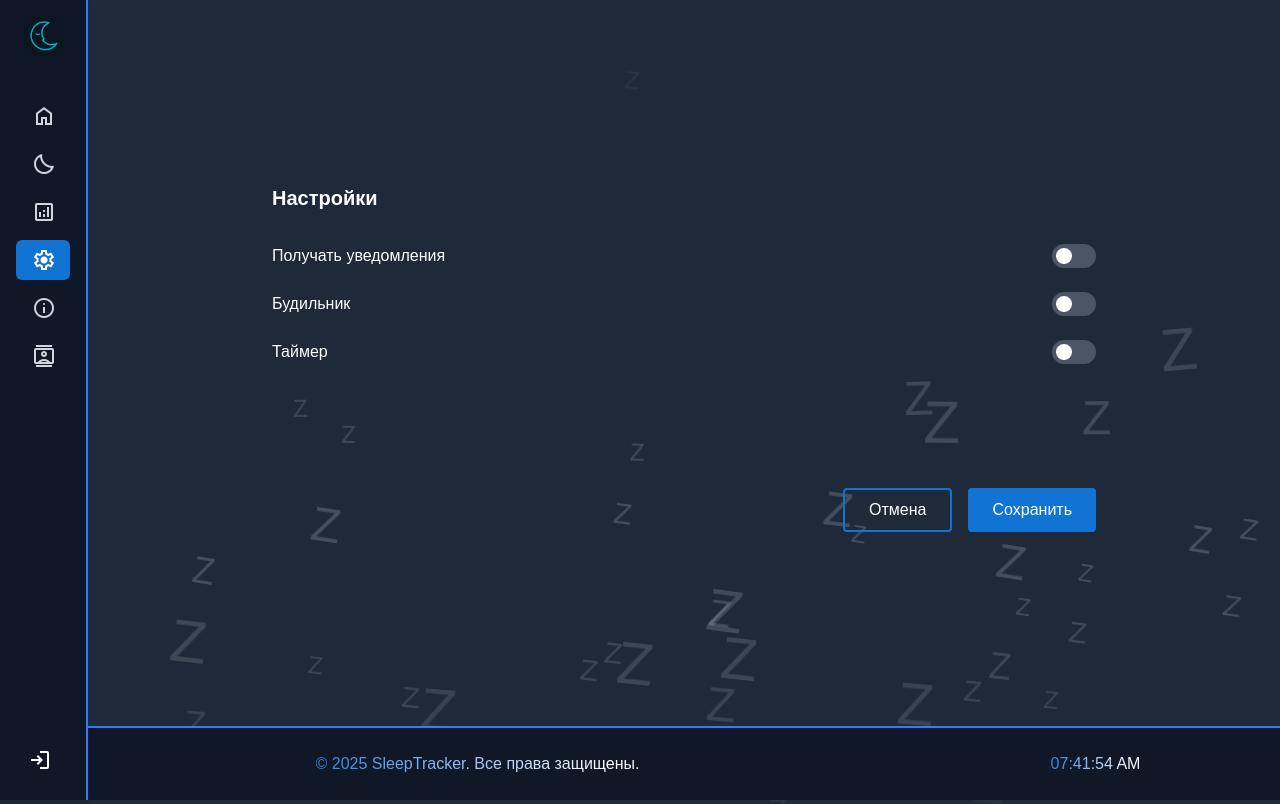
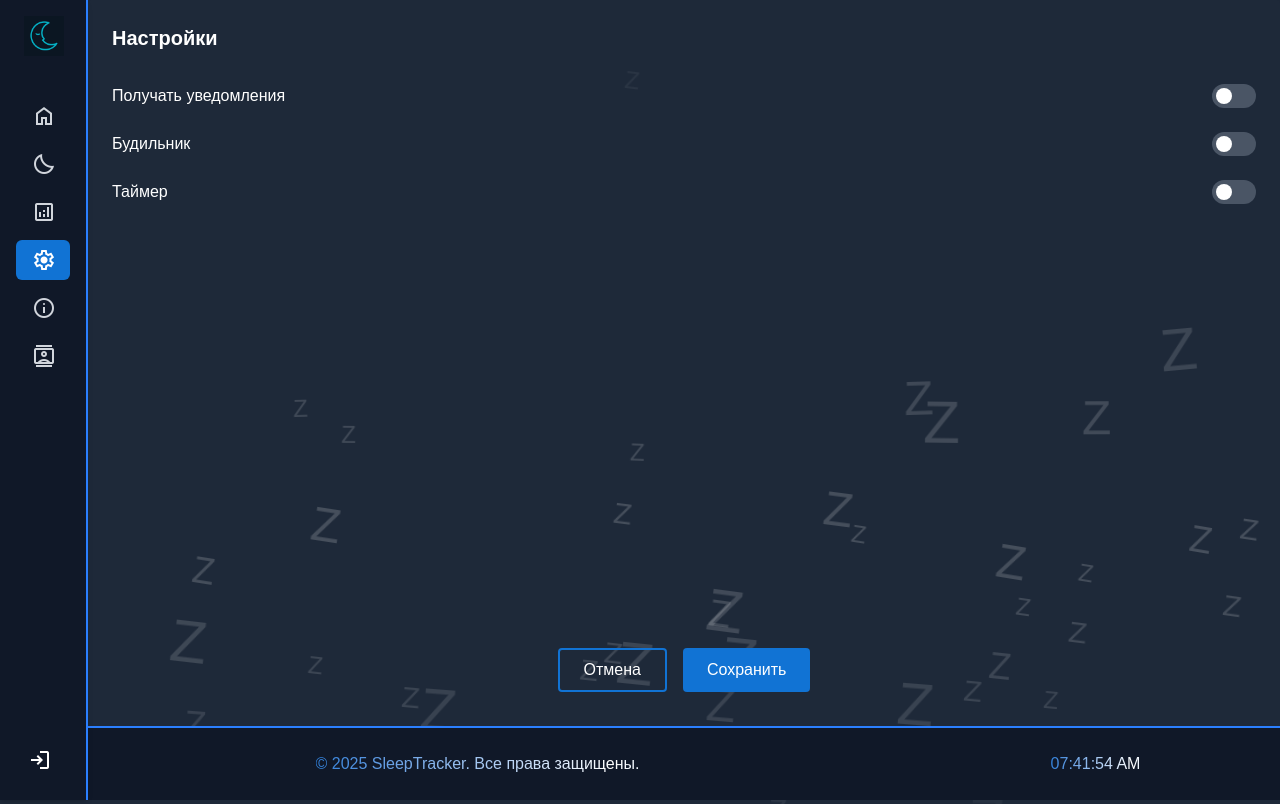
Before and after one commit to Alex62510/Sleep-Tracker, a Next.js app: page /settings in a window 1280 px wide. Built offline with nearby package versions, Linux system fonts and the light colour scheme; no server answers.

Commit message:
fix settings btn

```diff
--- a/components/Settings.tsx
+++ b/components/Settings.tsx
@@ -152,7 +152,7 @@ export default function Settings() {
   const angle = (elapsedMs / 1000) * 6;
 
   return (
-    <div className="w-full min-h-[calc(100vh-60px)] p-46 flex flex-col rounded shadow space-y-6">
+    <div className="w-full min-h-[calc(100vh-60px)] p-6 flex flex-col rounded shadow space-y-6">
       <h2 className="text-xl font-bold text-white mb-2">Настройки</h2>
 
       {/* Имя */}
@@ -268,7 +268,7 @@ export default function Settings() {
       </div>
 
       {/* Кнопки */}
-      <div className="mt-auto flex justify-end gap-4 pt-4">
+      <div className="mt-auto flex justify-center gap-4 pt-4">
         <button
           onClick={handleCancel}
           className="px-6 py-2 rounded border-2 border-[#1173d4] text-white hover:bg-[#1173d4]/10 transition"
```
